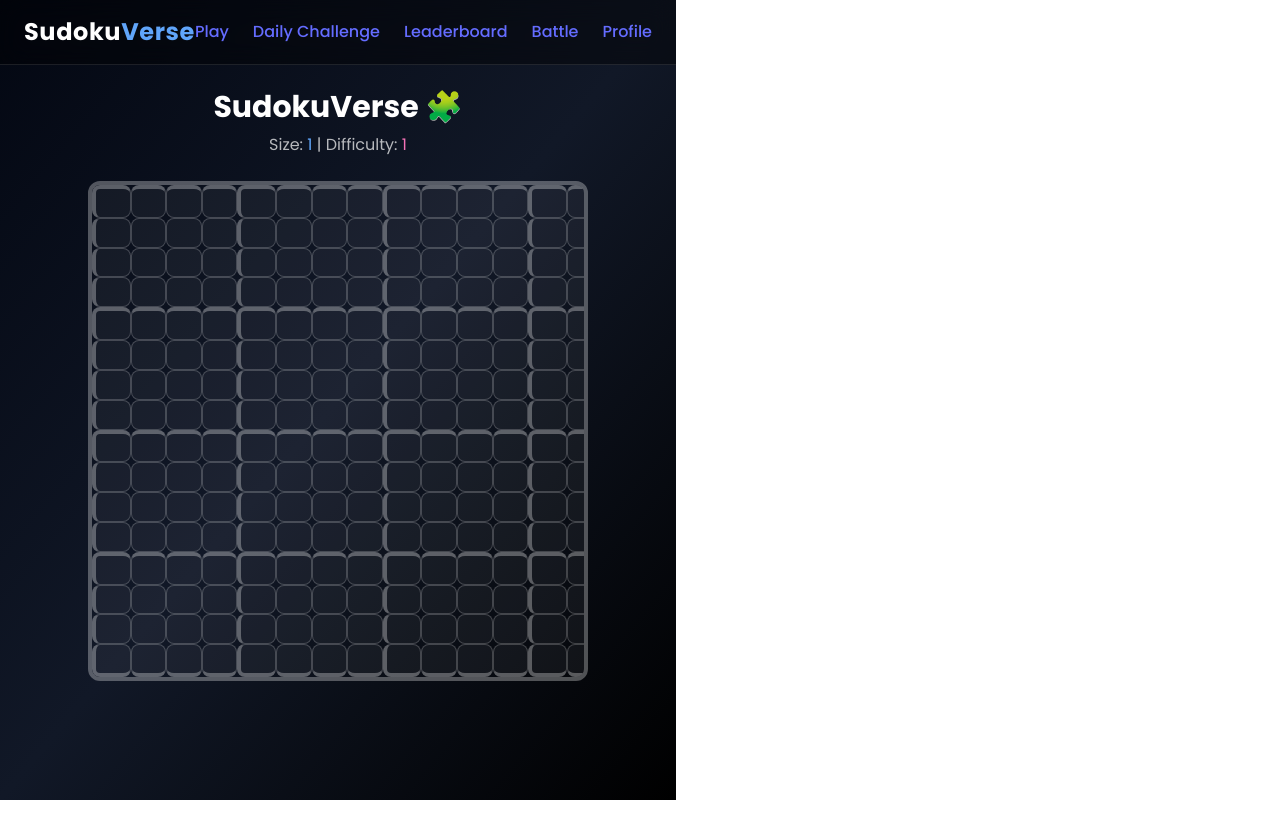
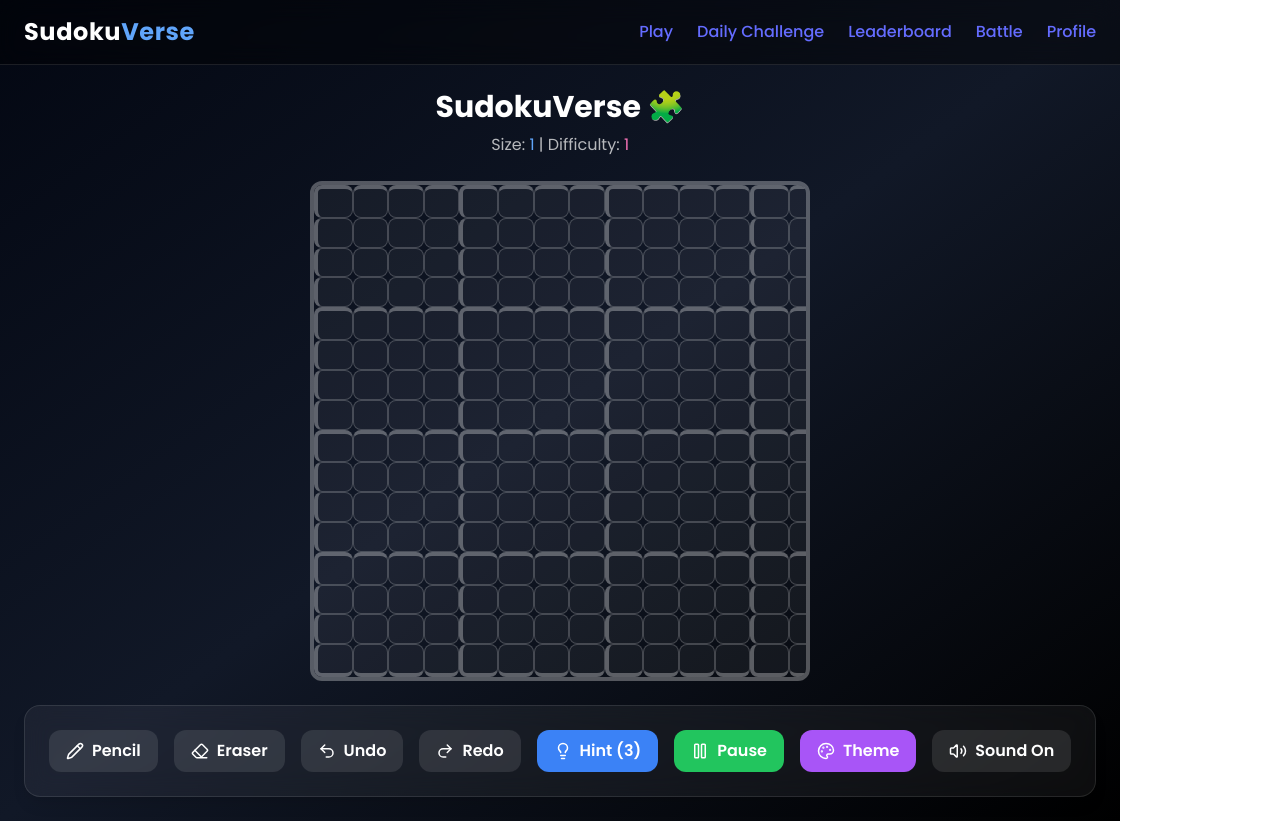
Before and after one commit to prajapati-mahi/SudokuVerse, a React (Vite) app in the folder client/: page /game/1/1 in a window 1280 px wide. Before the commit the page ends 800 px from the top, so only its background shows below. Built offline with nearby package versions, Linux system fonts and the light colour scheme.

Commit message:
Added GameControls component with pencil, hint, pause, theme and sound toggles

```diff
--- /dev/null
+++ b/client/src/components/GameControls.jsx
@@ -0,0 +1,128 @@
+import {
+  Pencil,
+  Eraser,
+  Undo2,
+  Redo2,
+  Lightbulb,
+  Pause,
+  Palette,
+  Volume2,
+  VolumeX,
+} from "lucide-react";
+
+export default function GameControls({
+  isPencilMode,
+  setIsPencilMode,
+  handleEraser,
+  handleUndo,
+  handleRedo,
+  handleHint,
+  handlePause,
+  isPaused,
+  hintsLeft,
+  theme,
+  setTheme,
+  isSoundOn,
+  setIsSoundOn,
+}) {
+  const themes = ["classic", "neon", "minimal", "night", "colorblind"];
+
+  const changeTheme = () => {
+    const currentIndex = themes.indexOf(theme);
+    const nextTheme = themes[(currentIndex + 1) % themes.length];
+    setTheme(nextTheme);
+  };
+
+  return (
+    <div className="mt-6 bg-white/5 border border-white/10 rounded-2xl p-6 flex flex-wrap justify-center gap-4 shadow-lg backdrop-blur-md">
+
+      {/* Pencil */}
+      <button
+        onClick={() => setIsPencilMode(!isPencilMode)}
+        className={`flex items-center gap-2 px-4 py-2 rounded-xl font-semibold transition
+        ${
+          isPencilMode
+            ? "bg-yellow-500 text-black"
+            : "bg-white/10 text-white hover:bg-white/20"
+        }`}
+      >
+        <Pencil size={18} />
+        Pencil
+      </button>
+
+      {/* Eraser */}
+      <button
+        onClick={handleEraser}
+        className="flex items-center gap-2 px-4 py-2 rounded-xl font-semibold bg-white/10 text-white hover:bg-white/20 transition"
+      >
+        <Eraser size={18} />
+        Eraser
+      </button>
+
+      {/* Undo */}
+      <button
+        onClick={handleUndo}
+        className="flex items-center gap-2 px-4 py-2 rounded-xl font-semibold bg-white/10 text-white hover:bg-white/20 transition"
+      >
+        <Undo2 size={18} />
+        Undo
+      </button>
+
+      {/* Redo */}
+      <button
+        onClick={handleRedo}
+        className="flex items-center gap-2 px-4 py-2 rounded-xl font-semibold bg-white/10 text-white hover:bg-white/20 transition"
+      >
+        <Redo2 size={18} />
+        Redo
+      </button>
+
+      {/* Hint */}
+      <button
+        onClick={handleHint}
+        disabled={hintsLeft === 0}
+        className={`flex items-center gap-2 px-4 py-2 rounded-xl font-semibold transition
+        ${
+          hintsLeft === 0
+            ? "bg-gray-600 text-gray-300 cursor-not-allowed"
+            : "bg-blue-500 text-white hover:bg-blue-600"
+        }`}
+      >
+        <Lightbulb size={18} />
+        Hint ({hintsLeft})
+      </button>
+
+      {/* Pause */}
+      <button
+        onClick={handlePause}
+        className={`flex items-center gap-2 px-4 py-2 rounded-xl font-semibold transition
+        ${
+          isPaused
+            ? "bg-red-500 text-white hover:bg-red-600"
+            : "bg-green-500 text-white hover:bg-green-600"
+        }`}
+      >
+        <Pause size={18} />
+        {isPaused ? "Resume" : "Pause"}
+      </button>
+
+      {/* Theme Toggle */}
+      <button
+        onClick={changeTheme}
+        className="flex items-center gap-2 px-4 py-2 rounded-xl font-semibold bg-purple-500 text-white hover:bg-purple-600 transition"
+      >
+        <Palette size={18} />
+        Theme
+      </button>
+
+      {/* Sound Toggle */}
+      <button
+        onClick={() => setIsSoundOn(!isSoundOn)}
+        className="flex items-center gap-2 px-4 py-2 rounded-xl font-semibold bg-white/10 text-white hover:bg-white/20 transition"
+      >
+        {isSoundOn ? <Volume2 size={18} /> : <VolumeX size={18} />}
+        {isSoundOn ? "Sound On" : "Sound Off"}
+      </button>
+    </div>
+  );
+}
--- a/client/src/pages/Game.jsx
+++ b/client/src/pages/Game.jsx
@@ -1,14 +1,13 @@
-
 import { useState } from "react";
 import { useParams } from "react-router-dom";
 import SudokuBoard from "../components/SudokuBoard";
+import GameControls from "../components/GameControls";
 
 export default function Game() {
   const { size, difficulty } = useParams();
 
   const gridSize = size === "2x2" ? 4 : size === "3x3" ? 9 : 16;
 
-  // Temporary empty board for testing
   const initialBoard = Array.from({ length: gridSize }, () =>
     Array.from({ length: gridSize }, () => 0)
   );
@@ -16,11 +15,40 @@ export default function Game() {
   const [board, setBoard] = useState(initialBoard);
   const [selectedCell, setSelectedCell] = useState(null);
 
+  const [isPencilMode, setIsPencilMode] = useState(false);
+  const [hintsLeft, setHintsLeft] = useState(3);
+  const [isPaused, setIsPaused] = useState(false);
+
+  const [theme, setTheme] = useState("classic");
+  const [isSoundOn, setIsSoundOn] = useState(true);
+
+  // Dummy functions (we will implement properly later)
+  const handleEraser = () => {
+    alert("Eraser clicked (logic will be added later)");
+  };
+
+  const handleUndo = () => {
+    alert("Undo clicked (logic will be added later)");
+  };
+
+  const handleRedo = () => {
+    alert("Redo clicked (logic will be added later)");
+  };
+
+  const handleHint = () => {
+    if (hintsLeft > 0) {
+      setHintsLeft(hintsLeft - 1);
+      alert("Hint used (logic will be added later)");
+    }
+  };
+
+  const handlePause = () => {
+    setIsPaused(!isPaused);
+  };
+
   return (
     <div className="text-white p-6">
-      <h1 className="text-3xl font-bold text-center">
-        SudokuVerse 🧩
-      </h1>
+      <h1 className="text-3xl font-bold text-center">SudokuVerse 🧩</h1>
 
       <p className="text-center mt-2 text-white/70">
         Size: <span className="text-blue-400">{size}</span> | Difficulty:{" "}
@@ -34,11 +62,21 @@ export default function Game() {
         setSelectedCell={setSelectedCell}
       />
 
-      {selectedCell && (
-        <p className="text-center mt-6 text-white/70">
-          Selected Cell: Row {selectedCell.row + 1}, Column {selectedCell.col + 1}
-        </p>
-      )}
+      <GameControls
+        isPencilMode={isPencilMode}
+        setIsPencilMode={setIsPencilMode}
+        handleEraser={handleEraser}
+        handleUndo={handleUndo}
+        handleRedo={handleRedo}
+        handleHint={handleHint}
+        handlePause={handlePause}
+        isPaused={isPaused}
+        hintsLeft={hintsLeft}
+        theme={theme}
+        setTheme={setTheme}
+        isSoundOn={isSoundOn}
+        setIsSoundOn={setIsSoundOn}
+      />
     </div>
   );
 }
```
